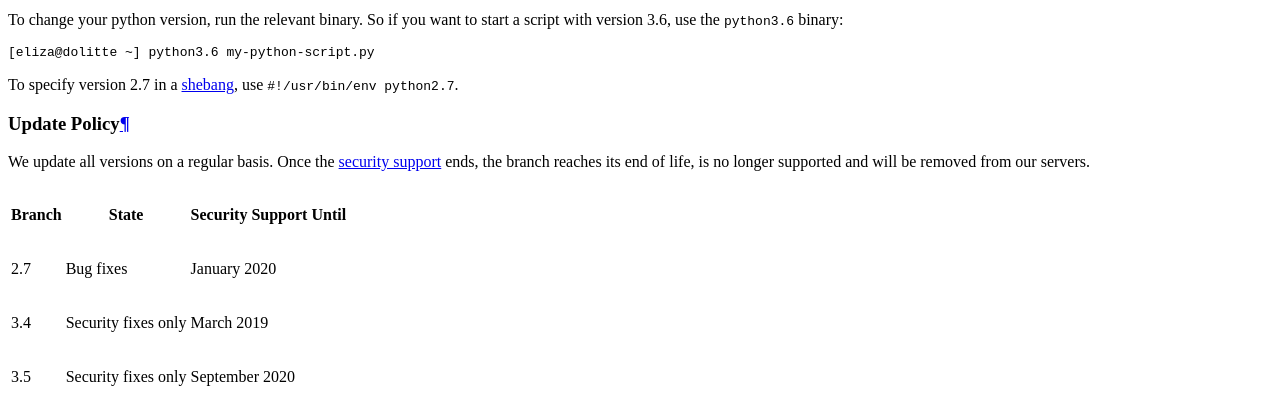
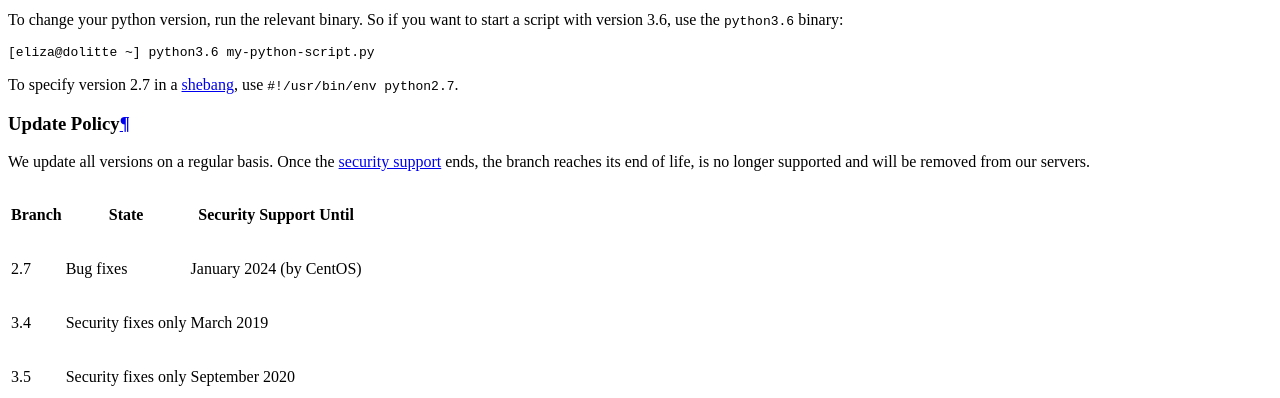
Before and after one commit to Uberspace/manual, a Sphinx documentation site: the page built from source/lang-python.rst, in a window 1280 px wide and 900 px high, scrolled down 2188 px. Shown: the top 398 px of the window. Built offline with Sphinx 7.4.7 and the Read the Docs theme 2.0.0, drawn with Linux system fonts in a browser that asks for light colours; pages that are not in the unit, such as notebooks, are missing from menus.

Commit message:
adapt py2k EOL to CentOS EOL

```diff
--- a/source/lang-python.rst
+++ b/source/lang-python.rst
@@ -41,7 +41,7 @@ We update all versions on a regular basis. Once the `security support <https://d
 +--------+---------------------+-----------------------------+
 | Branch | State               | Security Support Until      |
 +========+=====================+=============================+
-| 2.7    | Bug fixes           | January 2020                |
+| 2.7    | Bug fixes           | January 2024 (by CentOS)    |
 +--------+---------------------+-----------------------------+
 | 3.4    | Security fixes only | March 2019                  |
 +--------+---------------------+-----------------------------+
```
